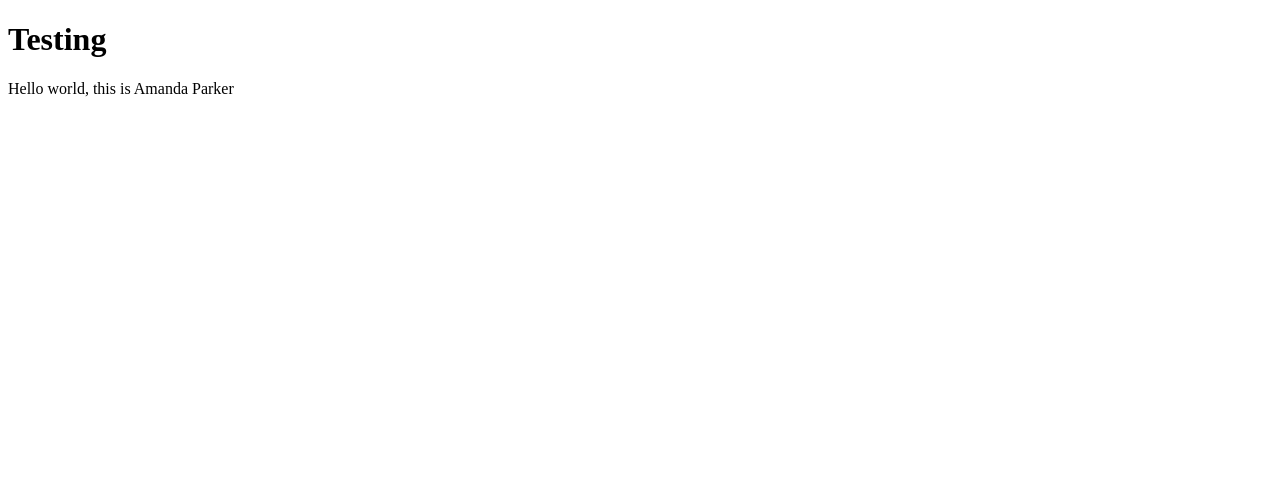
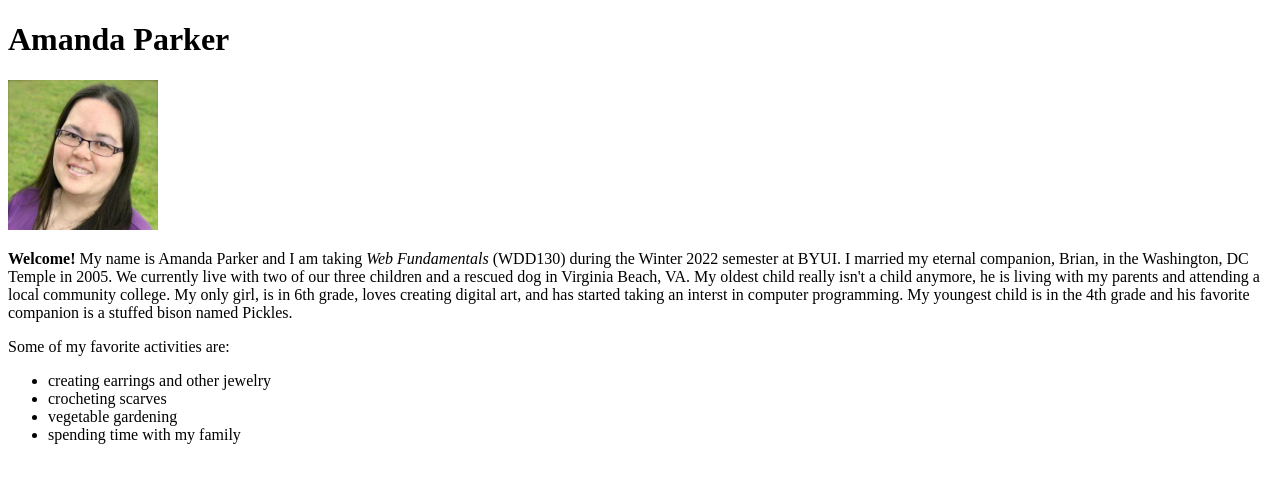
Before and after one commit to amandakparker/wdd130, a plain HTML site: page index.html in a window 1280 px wide. Drawn offline with Linux system fonts and the light colour scheme.

Commit message:
w01assignment

```diff
--- a/index.html
+++ b/index.html
@@ -4,10 +4,23 @@
     <meta charset="UTF-8">
     <meta http-equiv="X-UA-Compatible" content="IE=edge">
     <meta name="viewport" content="width=device-width, initial-scale=1.0">
-    <title>Test</title>
+    <title>WDD 130 - Amanda Parker</title>
 </head>
 <body>
-    <h1>Testing</h1>
-    <p>Hello world, this is Amanda Parker</p>
+    <h1>Amanda Parker</h1>
+    <img src="images/akp-profile-pic.jpg" alt="Amanda Parker's profile picture" width="150">
+    <p><strong>Welcome!</strong> My name is Amanda Parker and I am taking <em>Web Fundamentals</em> (WDD130) during the Winter 2022 semester
+        at BYUI. I married my eternal companion, Brian, in the Washington, DC Temple in 2005. We currently live with two of our three children and a rescued
+        dog in Virginia Beach, VA. My oldest child really isn't a child anymore, he is living with my parents and attending a local community college. My only
+        girl, is in 6th grade, loves creating digital art, and has started taking an interst in computer programming. My youngest child is in the 4th grade and
+        his favorite companion is a stuffed bison named Pickles. </p>
+
+    <p>Some of my favorite activities are: </p>
+    <ul>
+        <li>creating earrings and other jewelry</li>
+        <li>crocheting scarves</li>
+        <li>vegetable gardening</li>
+        <li>spending time with my family</li>
+    </ul>
 </body>
 </html>
```
Also changed, not shown: images/akp-profile-pic.jpg (added).
